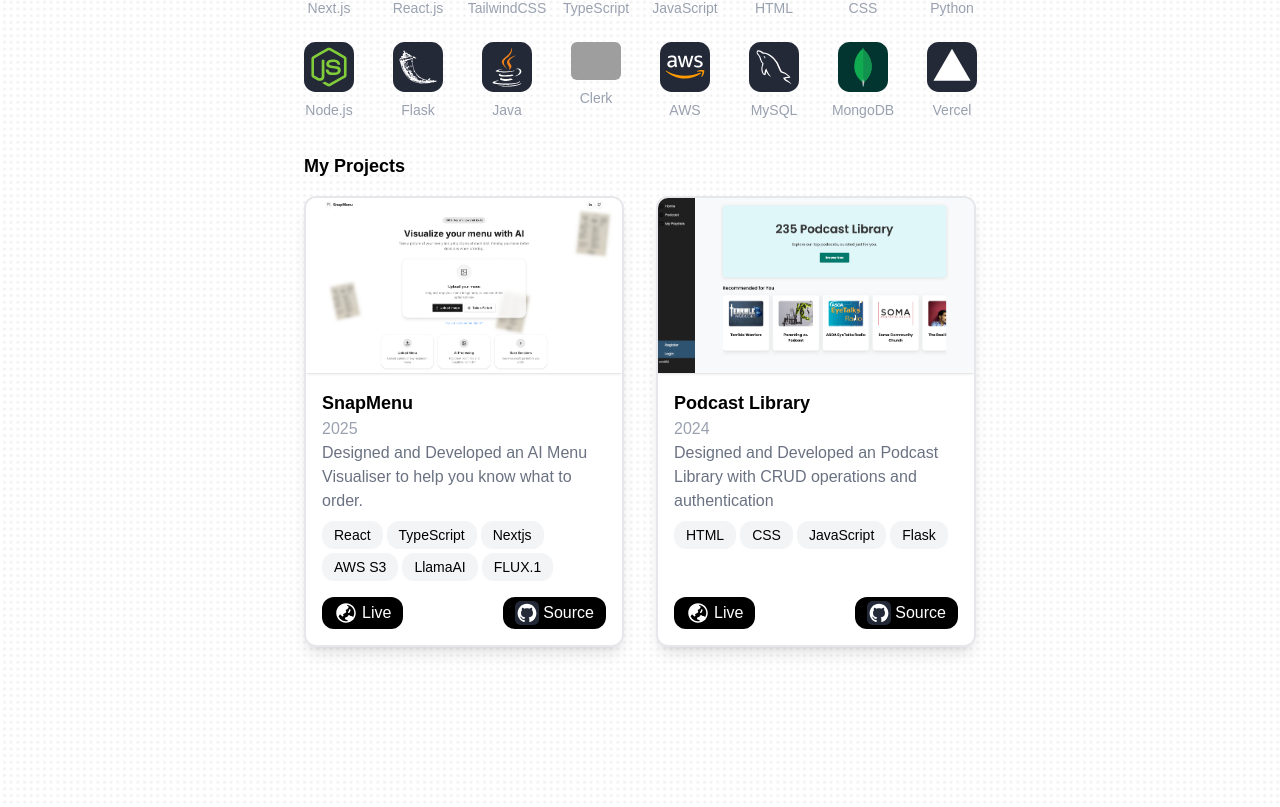
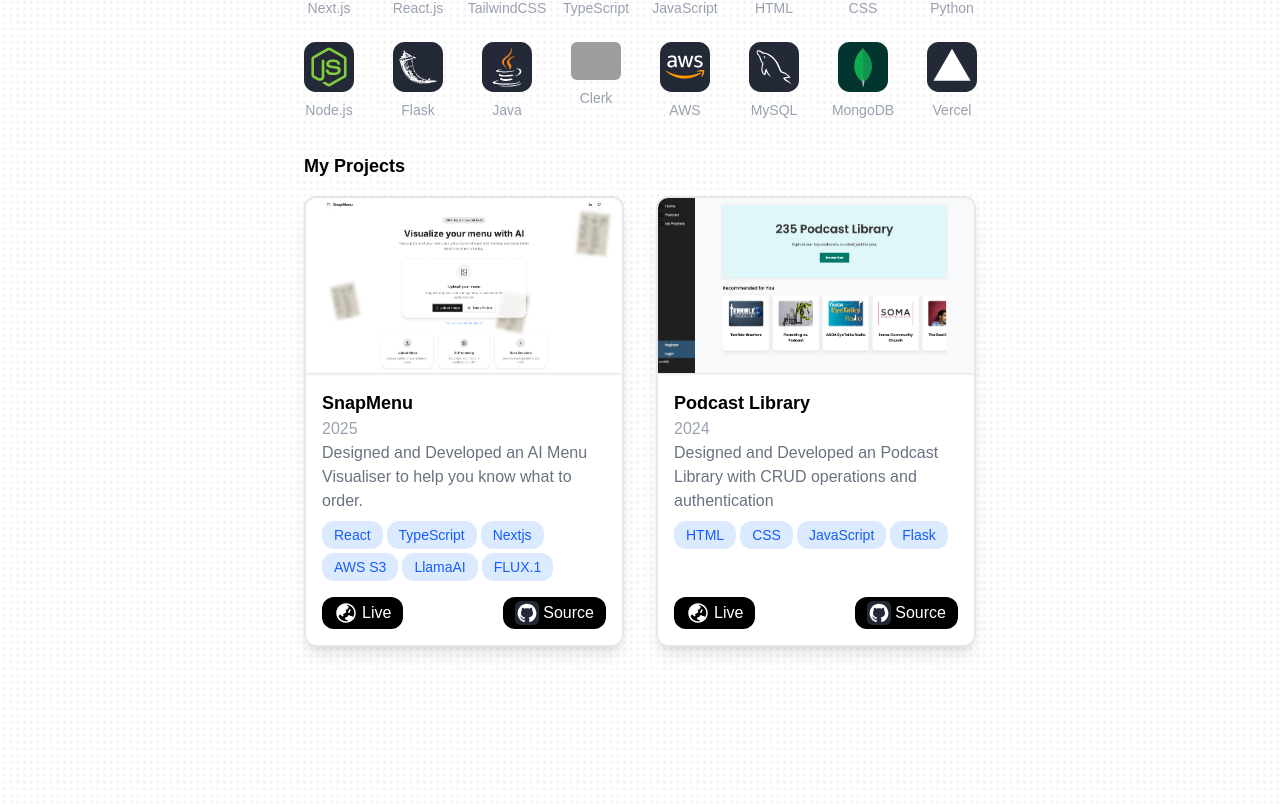
Before and after one commit to cchiem/portfolio, a Next.js app: page / in a window 1280 px wide. Shown: the part 1012-1819 px from the top of the page. Built offline with nearby package versions, Linux system fonts and the light colour scheme; grey boxes are pictures that could not be loaded; a web font is replaced by a local one.

Commit message:
Blue technlogy stack

```diff
--- a/src/app/components/ProjectCard.tsx
+++ b/src/app/components/ProjectCard.tsx
@@ -37,7 +37,7 @@ const ProjectCard = ({
                     <div className="mt-2 flex w-full flex-wrap gap-1">
                         {techList.map((tech, index) => (
                             <div
-                                className="r rounded-xl bg-gray-100 px-3 py-1 text-sm text-black"
+                                className="rounded-xl bg-blue-100 px-3 py-1 text-sm text-blue-600"
                                 key={index}
                             >
                                 {tech}
```
Also changed, not shown: src/app/components/ProjectGrey.tsx (deleted).
